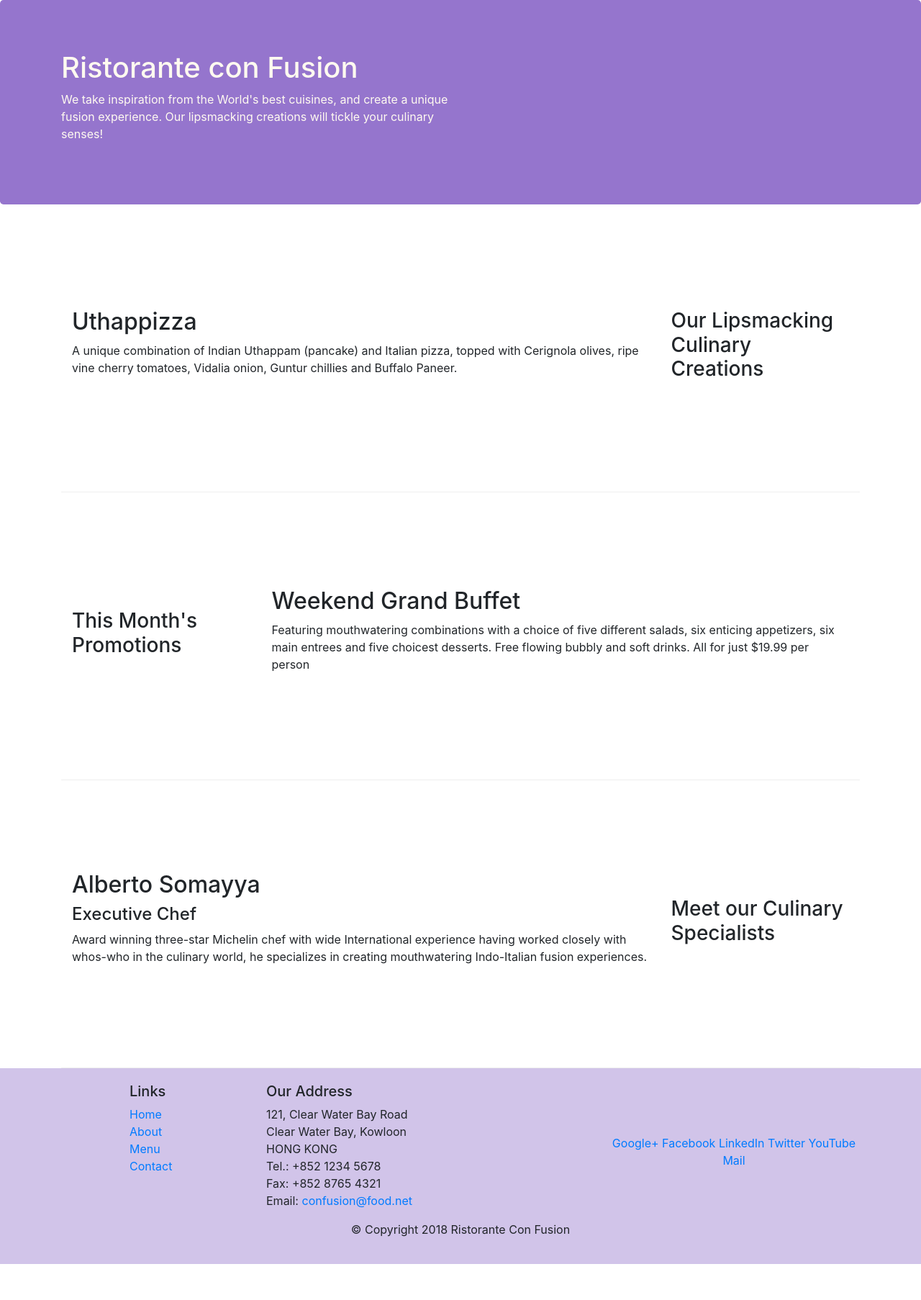
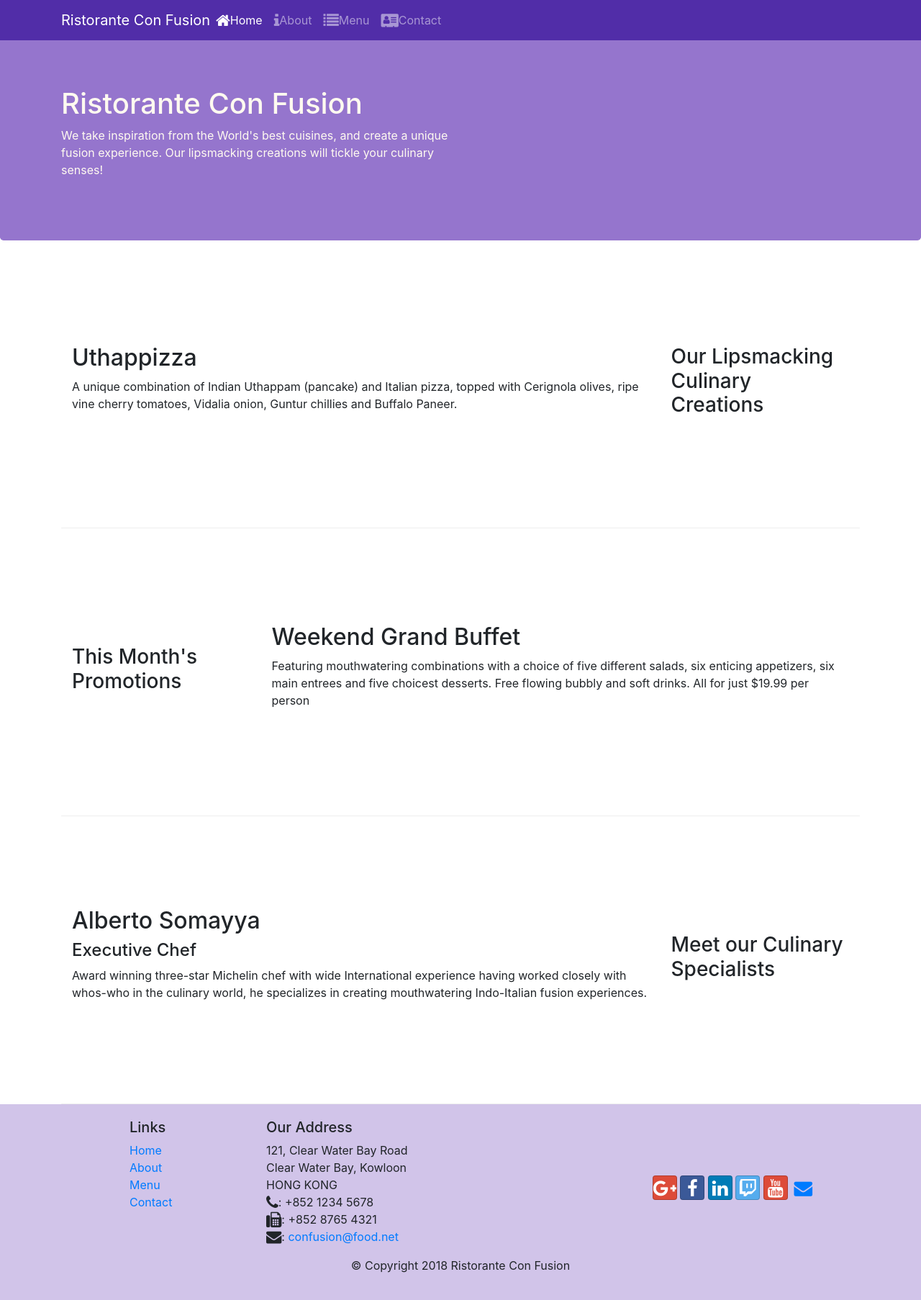
Before and after one commit to SarahZam/Restaurant-Website-Demo, a website: page index.html in a window 1280 px wide. Shown: the whole page at 72% size. Before the commit the page ends 1756 px from the top, so only its background shows below. Drawn offline with nearby package versions, Linux system fonts and the light colour scheme.

Commit message:
fifth commit

```diff
--- a/css/style.css
+++ b/css/style.css
@@ -29,3 +29,13 @@
     margin: 0px;
     color: #0f0f0f;
 }
+
+body  {
+    padding: 50px 0px 0px 0px;
+    z-index: 0;
+}
+
+
+.navbar-dark{
+    background-color: #512DA8;
+}
--- a/index.html
+++ b/index.html
@@ -8,6 +8,8 @@
 
     <!-- Bootstrap CSS -->
     <link rel="stylesheet" href="node_modules/bootstrap/dist/css/bootstrap.min.css">
+    <link rel="stylesheet" href="node_modules/font-awesome/css/font-awesome.min.css">
+    <link rel="stylesheet" href="node_modules/bootstrap-social/bootstrap-social.css">
     <link rel="stylesheet" href="css/style.css">
 
     <title>Ristorante Con Fusion</title>
@@ -15,11 +17,29 @@
 
 <body>
 
+    <nav class="navbar navbar-dark navbar-expand-sm fixed-top">
+        <div class="container">
+            <button class="navbar-toggler" type="button" data-toggle="collapse" data-target="#Navbar">
+                <span class="navbar-toggler-icon"></span>
+            </button>
+            <a class="navbar-brand mr-auto" href="#">Ristorante Con Fusion</a>
+            <div class="collapse navbar-collapse" id="Navbar">
+                <ul class="navbar-nav mr-auto">
+                    <li class="nav-item active"><a class="nav-link" href="#"><span class="fa fa-home fa-lg"></span>Home</a></li>
+                    <li class="nav-item"><a class="nav-link" href="./aboutus.html"><span class="fa fa-info fa-lg"></span>About</a></li>
+                    <li class="nav-item"><a class="nav-link" href="#"><span class="fa fa-list fa-lg"></span>Menu</a></li>
+                    <li class="nav-item"><a class="nav-link" href="#"><span class="fa fa-address-card fa-lg"></span>Contact</a></li>
+                </ul>
+            </div>
+        </div>
+
+    </nav>
+
     <header class="jumbotron">
         <div class="container">
             <div class="row">
                 <div class="col-12 col-sm-6">
-                    <h1>Ristorante con Fusion</h1>
+                    <h1>Ristorante Con Fusion</h1>
                     <p>We take inspiration from the World's best cuisines, and create a unique fusion experience. Our lipsmacking creations will tickle your culinary senses!</p>
                 </div>
                 <div class="col-12 col-sm">
@@ -69,7 +89,7 @@
                     <h5>Links</h5>
                     <ul class="list-unstyled">
                         <li><a href="#">Home</a></li>
-                        <li><a href="#">About</a></li>
+                        <li><a href="./aboutus.html">About</a></li>
                         <li><a href="#">Menu</a></li>
                         <li><a href="#">Contact</a></li>
                     </ul>
@@ -80,19 +100,19 @@
 		              121, Clear Water Bay Road<br>
 		              Clear Water Bay, Kowloon<br>
 		              HONG KONG<br>
-		              Tel.: +852 1234 5678<br>
-		              Fax: +852 8765 4321<br>
-		              Email: <a href="mailto:confusion@food.net">confusion@food.net</a>
+                        <i class="fa fa-phone fa-lg"></i>: +852 1234 5678<br>
+                        <i class="fa fa-fax fa-lg"></i>: +852 8765 4321<br>
+                        <i class="fa fa-envelope fa-lg"></i>: <a href="mailto:confusion@food.net">confusion@food.net</a>
 		           </address>
                 </div>
                 <div class="col-12 col-sm-4 align-self-center">
                     <div class="text-center">
-                        <a href="http://google.com/+">Google+</a>
-                        <a href="http://www.facebook.com/profile.php?id=">Facebook</a>
-                        <a href="http://www.linkedin.com/in/">LinkedIn</a>
-                        <a href="http://twitter.com/">Twitter</a>
-                        <a href="http://youtube.com/">YouTube</a>
-                        <a href="mailto:">Mail</a>
+                        <a class="btn btn-social-icon btn-google" href="http://google.com/+"><i class="fa fa-google-plus fa-lg"></i></a>
+                        <a class="btn btn-social-icon btn-facebook" href="http://www.facebook.com/profile.php?id="><i class="fa fa-facebook fa-lg"></i></a>
+                        <a class="btn btn-social-icon btn-linkedin" href="http://www.linkedin.com/in/"><i class="fa fa-linkedin fa-lg"></i></a>
+                        <a class="btn btn-social-icon btn-twitter" href="http://twitter.com/"><i class="fa fa-twitch fa-lg"></i></a>
+                        <a class="btn btn-social-icon btn-google" href="http://youtube.com/"><i class="fa fa-youtube fa-lg"></i></a>
+                        <a class="btn btn-social-icon" href="mailto:"><i class="fa fa-envelope fa-lg"></i></a>
                     </div>
                 </div>
            </div>
--- a/package.json
+++ b/package.json
@@ -15,6 +15,8 @@
   },
   "dependencies": {
     "bootstrap": "^4.0.0",
+    "bootstrap-social": "^5.1.1",
+    "font-awesome": "^4.7.0",
     "jquery": "^3.3.1",
     "popper.js": "^1.12.9"
   }
```
Also changed, not shown: aboutus.html (+30 -7 lines), 1 other file.
